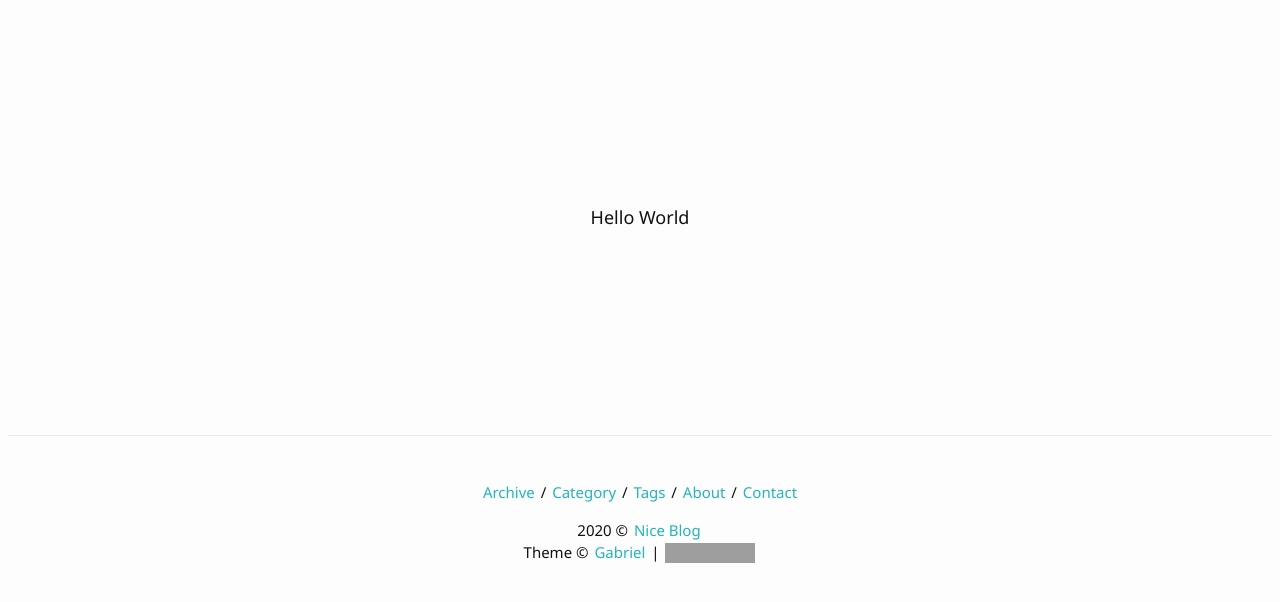
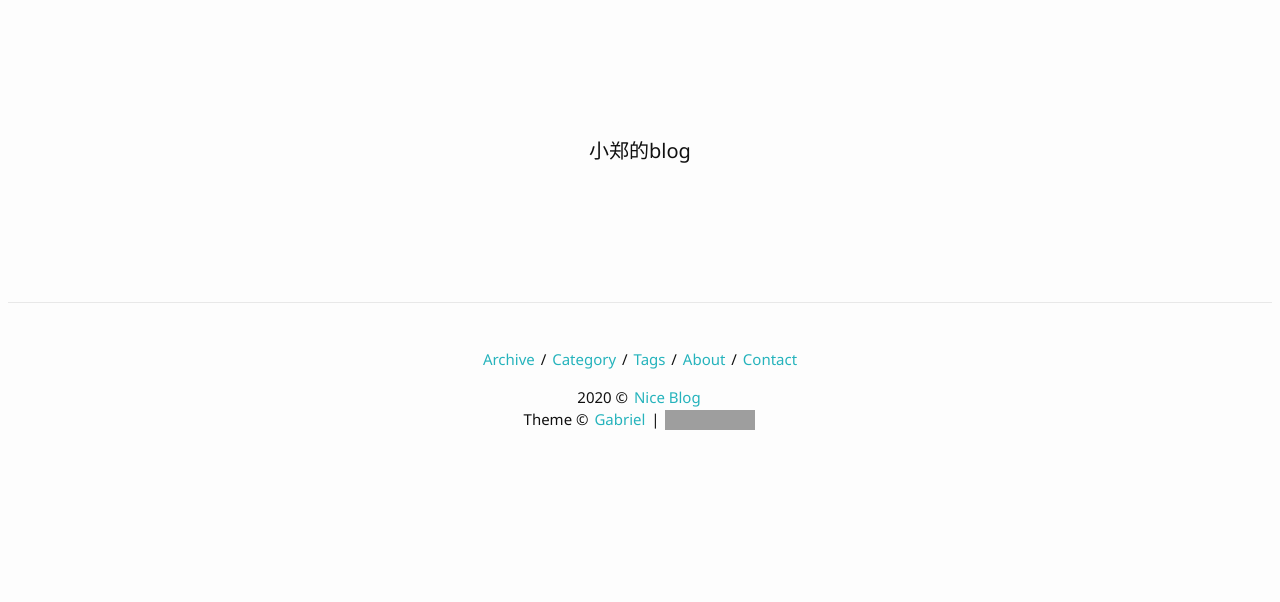
Before and after one commit to Michael-633/Michael633.github.io, a Jekyll site: the page built from index.html, in a window 1280 px wide. Shown: the top 602 px of the page. Built offline with Jekyll 4.4.1, drawn with Linux system fonts in a browser that asks for light colours; nearby versions of some CDN libraries; comment, search, counter and statistics services are not loaded; grey boxes are pictures that could not be loaded.

Commit message:
Update index.html

```diff
--- a/index.html
+++ b/index.html
@@ -5,13 +5,13 @@ layout: default
 <style>
 
 .index-content {
-	margin-top: 30%;
-	margin-bottom: 30%;
-	font-size: 18px;
+	margin-top: 20%;
+	margin-bottom: 20%;
+	font-size: 20px;
 }
 
 </style>
 
 <center>
-	<p class="index-content">Hello World</p>
+	<p class="index-content">小郑的blog</p>
 </center>
```
